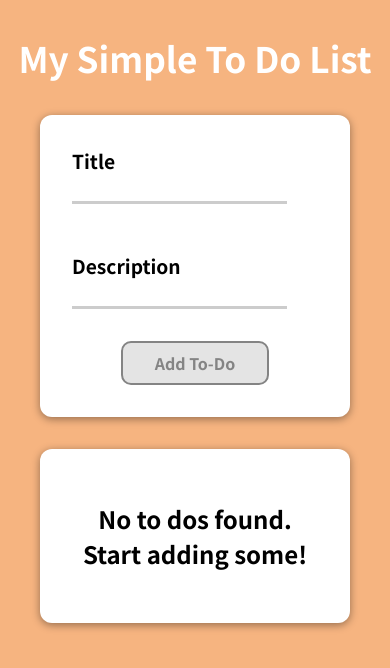
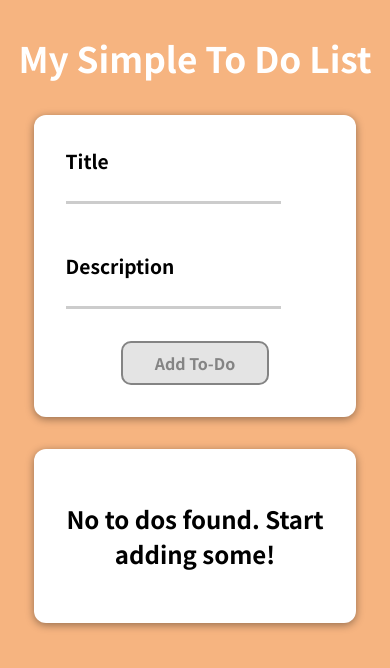
Before and after one commit to sopoour/to-do-app, a React (Create React App) app: page / in a window 390 px wide. Shown: the top 668 px of the page. Built offline with nearby package versions, Linux system fonts and the light colour scheme.

Commit message:
restricting the size of a section for desktop

```diff
--- a/src/components/UI/Section.module.css
+++ b/src/components/UI/Section.module.css
@@ -1,7 +1,19 @@
 .section {
+  display: block;
+  align-content: center;
   margin: 2rem;
+  margin-left: auto;
+  margin-right: auto;
   background-color: white;
   padding: 2rem;
   border-radius: 12px;
+  max-width: 800px;
   box-shadow: 0 2px 8px rgba(0, 0, 0, 0.4);
 }
+
+@media screen and (max-width: 480px) {
+  .section {
+    margin-left: 1.5rem;
+    margin-right: 1.5rem;
+  }
+}
--- a/src/index.css
+++ b/src/index.css
@@ -9,7 +9,7 @@
 }
 
 body {
-  margin: 2rem 0.5rem;
+  margin: 2rem 0.6rem;
   background-color: rgba(	244, 162, 97, 0.8);
 }
 
```
